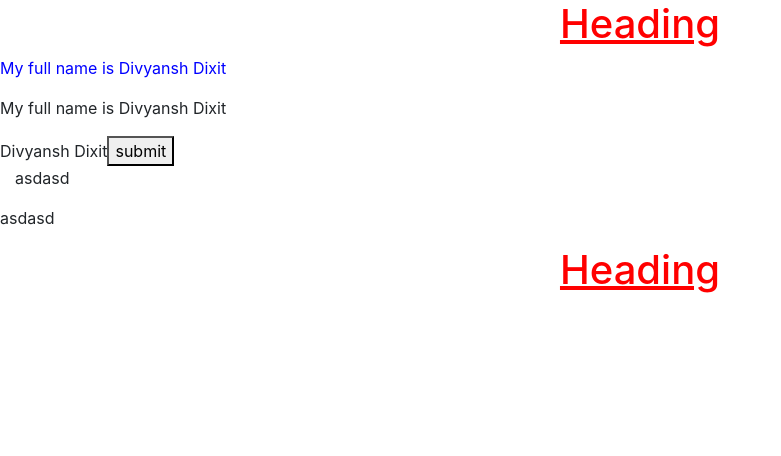
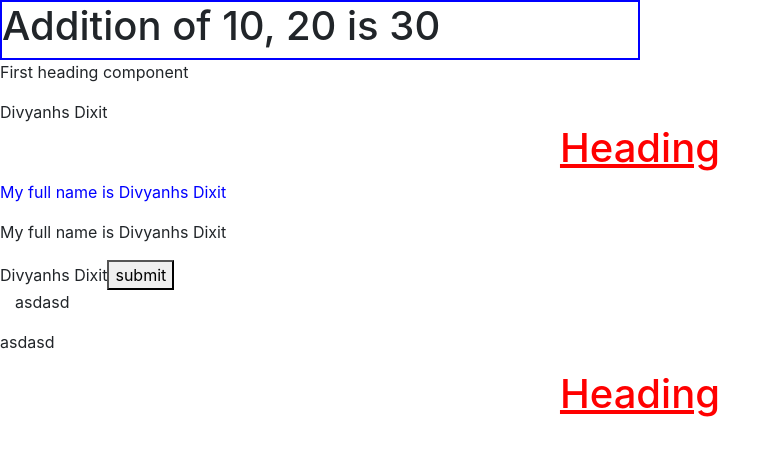
Before and after one commit to divyanshdixit/react-js-batch-10-11, a React (Create React App) app in the folder react-learn/: page / in a window 1280 px wide. Shown: the top 456 px of the page, without its empty margins (0-781 px from the left). Built offline with nearby package versions, Linux system fonts and the light colour scheme.

Commit message:
functional component

```diff
--- a/react-learn/src/App.css
+++ b/react-learn/src/App.css
@@ -5,6 +5,11 @@
 .App-logo {
   height: 40vmin;
   pointer-events: none;
+}
+
+.calc{
+  border:2px solid blue;
+  width: 50%;
 }
 
 @media (prefers-reduced-motion: no-preference) {
--- a/react-learn/src/App.jsx
+++ b/react-learn/src/App.jsx
@@ -2,6 +2,9 @@ import logo from './logo.svg';
 import './App.css';
 import FirstCompo from './FirsComponent';
 import React from 'react';
+import * as headingObject from './components/Heading';
+
+// * => import all of them as an object
 // jsx
 
 function App() {
@@ -14,6 +17,12 @@ function App() {
 
   var fname = "Divyansh";
   var lname = "Dixit";
+
+  console.log(headingObject.x)
+
+  var {HeadingComponent, x, g, add} = headingObject;
+
+  var {fname, lname} = headingObject.x;
 
   return (
 
@@ -29,6 +38,13 @@ function App() {
     // ternary operator ? : (condition) ? 'true' : 'else'
 
     <>
+
+    <div className="calc">
+        <h1> { `Addition of 10, 20 is ${add(10,20)} `} </h1>
+    </div>
+
+      < headingObject.HeadingComponent/>
+    {fname} {lname}
     <div>
             <h1 style={headingStyle}> Heading </h1>
             <p style={{color:'blue'}}>  My full name is {fname} {lname}  </p>
--- /dev/null
+++ b/react-learn/src/components/Heading.js
@@ -0,0 +1,40 @@
+// React component
+
+// functional , class
+
+import React from 'react';
+
+function HeadingComponent(){
+
+    return(
+        <>
+            <p> First heading component  </p>
+        </>
+    )
+}
+
+function add(x,y){
+    var res = Number(x) + Number(y);
+    return res; // 9
+}
+
+
+var x  = {
+    fname:'Divyanhs',
+    lname:'Dixit'
+};
+const g = "asdas";
+
+
+
+// export default HeadingComponent
+export { HeadingComponent, x, g, add };
+
+
+// var x = 10; // global scope, global object => window
+
+// this always refres to owner object (in this case window)
+
+// const Heading = () => {
+//     return this
+// }
```
Also changed, not shown: react-learn/src/js_concepts.js (added, +11 -0 lines), react-learn/src/task.txt, 1 other file (tests, documents, lock files or other folders).
